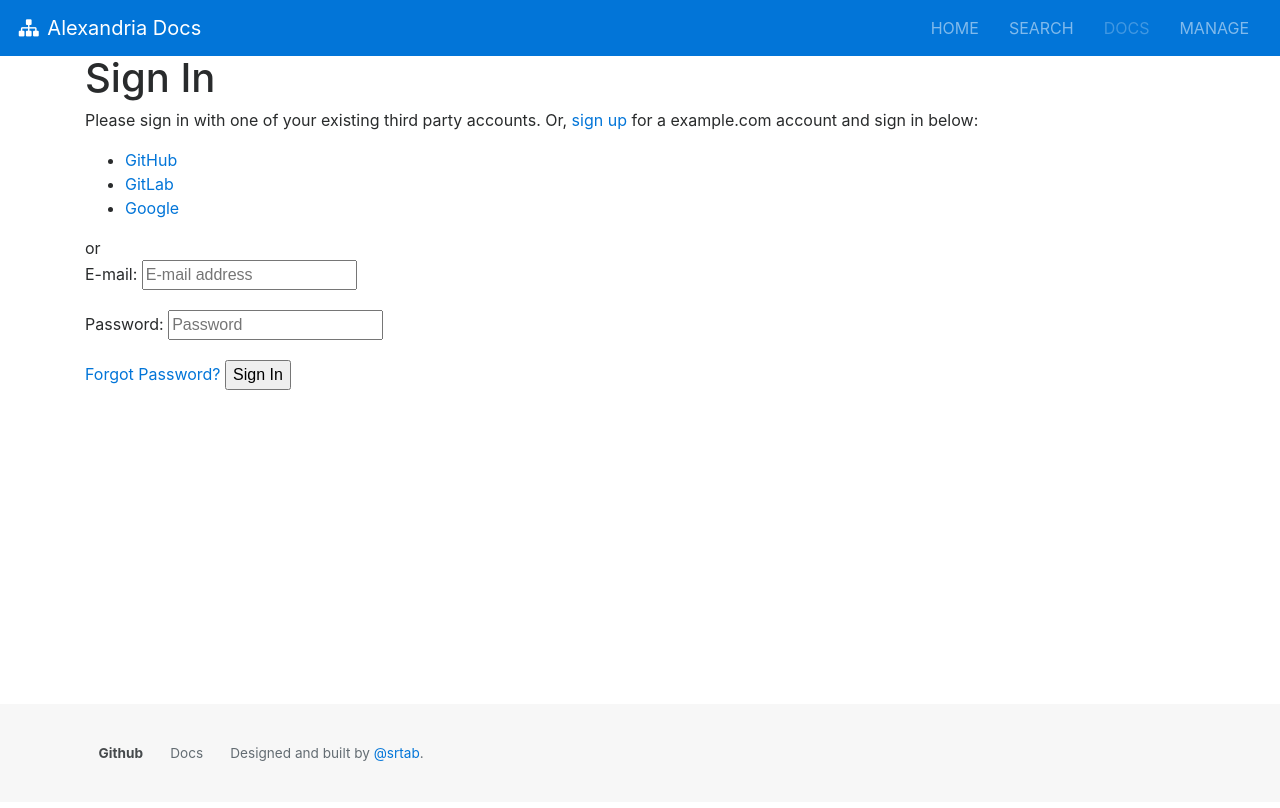
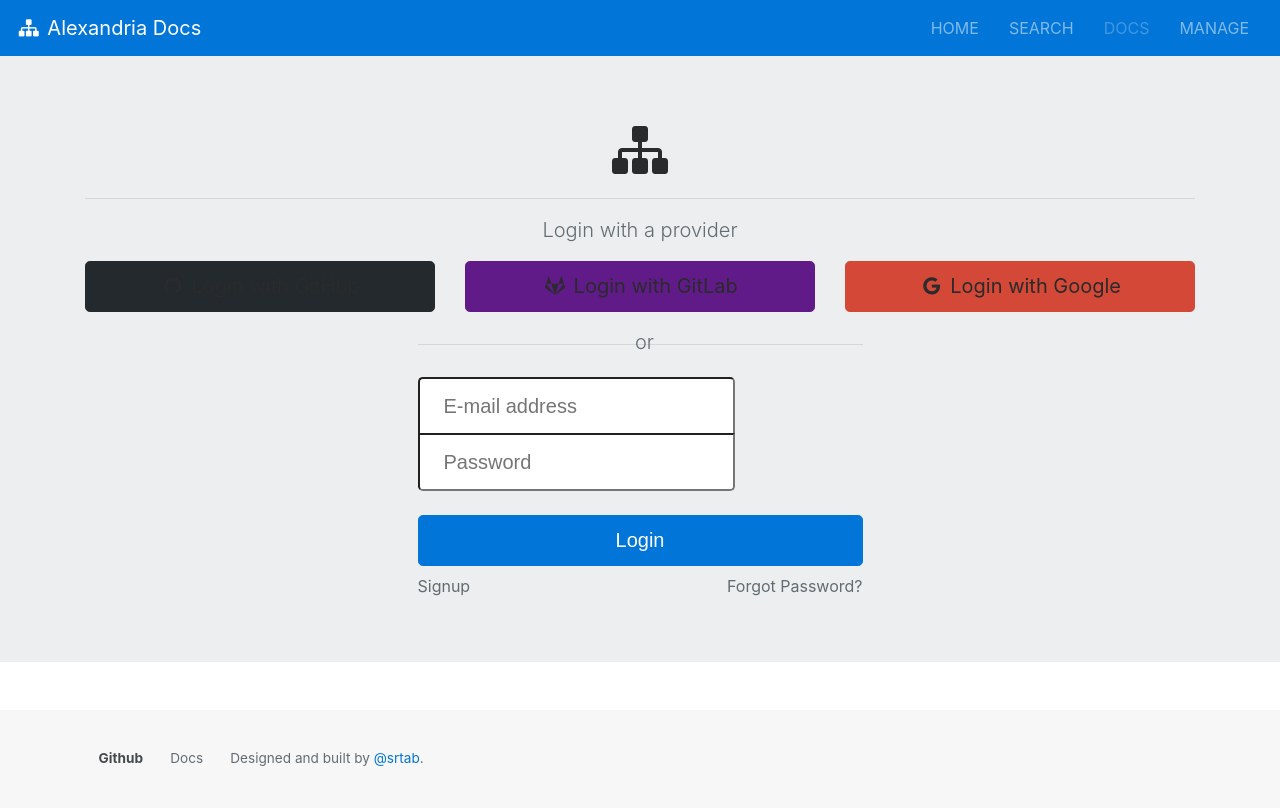
Before and after one commit to srtab/alexandriadocs, a Django app: page /accounts/login/ in a window 1280 px wide. Before the commit the page ends 761 px from the top, so only its background shows below. Run offline with Django 3.2, Linux system fonts and the light colour scheme; style sheets or scripts are compiled from the project's sources; some libraries are stand-ins or nearby versions.

Commit message:
Configured and styled login page

```diff
--- a/alexandriadocs/static/styles/pages/_login.scss
+++ b/alexandriadocs/static/styles/pages/_login.scss
@@ -4,4 +4,56 @@ Login Styles
 
 body.login {
 
+    .socialaccount-provider.github {
+        background-color: #24292e;
+        border-color: #24292e;
+
+        &:hover {
+            background-color: #0e1011;
+        }
+    }
+    .socialaccount-provider.gitlab {
+        background-color: #611b89;
+        border-color: #611b89;
+
+        &:hover {
+            background-color: #43135e;
+        }
+    }
+    .socialaccount-provider.google {
+        background-color: #d34836;
+        border-color: #d34836;
+
+        &:hover {
+            background-color: #b03626;
+        }
+    }
+
+    .rule-text {
+        position: relative;
+        margin-top: 2rem;
+        margin-bottom: 2rem;
+        text-align: center;
+
+        hr {
+            margin: 0;
+        }
+        span {
+            padding: 0 10px;
+            position: absolute;
+            top: -17px;
+            left: 50%;
+            margin-left: -15px;
+        }
+    }
+
+    input[name="login"] {
+        border-bottom-left-radius: 0;
+        border-bottom-right-radius: 0;
+        border-bottom: none;
+    }
+    input[name="password"] {
+        border-top-left-radius: 0;
+        border-top-right-radius: 0;
+    }
 }
--- a/alexandriadocs/templates/account/base.html
+++ b/alexandriadocs/templates/account/base.html
@@ -2,9 +2,5 @@
 
 
 {% block container %}
-
-    <div class="container">
-        {% block content %}{% endblock content %}
-    </div>
-
+    {% block content %}{% endblock content %}
 {% endblock container %}
--- /dev/null
+++ b/alexandriadocs/templates/account/login.html
@@ -0,0 +1,66 @@
+{% extends "account/base.html" %}
+
+{% load i18n %}
+{% load account socialaccount crispy_forms_field %}
+
+
+{% block head_title %}{% trans "Sign In" %}{% endblock head_title %}
+
+
+{% block body_class %}login{% endblock body_class %}
+
+
+{% block content %}
+
+    <div class="jumbotron jumbotron-fluid bg-light">
+        <div class="container">
+            <h1 class="display-4 text-center"><i class="fa fa-sitemap fa-fw" aria-hidden="true"></i></h1>
+
+            <hr>
+
+            {% get_providers as socialaccount_providers %}
+
+            {% if socialaccount_providers %}
+                <p class="lead text-center text-muted">{% trans "Login with a provider" %}</p>
+                <div class="socialaccount-providers">
+                    {% include "socialaccount/snippets/provider_list.html" with process="login" %}
+                </div>
+            {% else %}
+                <p>{% blocktrans %}If you have not created an account yet, then please <a href="{{ signup_url }}">sign up</a> first.{% endblocktrans %}</p>
+            {% endif %}
+
+            <div class="row justify-content-center">
+                <div class="col-12 col-lg-5">
+
+                    <div class="rule-text">
+                        <hr><span class="lead bg-light text-muted">or</span>
+                    </div>
+
+                    <form method="POST" action="{% url 'account_login' %}">
+                        {% csrf_token %}
+
+                        {% crispy_field form.login "class" "form-control-lg" %}
+                        {% crispy_field form.password "class" "form-control-lg" %}
+
+                        {% if redirect_field_value %}
+                            <input type="hidden" name="{{ redirect_field_name }}" value="{{ redirect_field_value }}" />
+                        {% endif %}
+
+                        <button class="btn btn-primary btn-lg btn-block mt-4 mb-2" type="submit">{% trans "Login" %}</button>
+                        <a class="text-muted" href="{{ signup_url }}">{% trans "Signup" %}</a>
+                        <a class="text-muted pull-right" href="{% url 'account_reset_password' %}">{% trans "Forgot Password?" %}</a>
+                    </form>
+
+                </div>
+            </div>
+
+
+        </div>
+    </div>
+
+{% endblock %}
+
+
+{% block extrajs %}
+    {% include "socialaccount/snippets/login_extra.html" %}
+{% endblock extrajs %}
--- a/alexandriadocs/templates/base.html
+++ b/alexandriadocs/templates/base.html
@@ -24,7 +24,7 @@
 
     {% block extrastyle %}{% endblock extrastyle %}
 </head>
-<body class="{% block bodyextraclass %}{% endblock bodyextraclass %}">
+<body class="{% block body_class %}{% endblock body_class %}">
 
     {% block header %}
         {% include "includes/header.html" %}
@@ -45,7 +45,7 @@
     <!-- BEGIN: javascripts from vendors -->
     {% compress js %}
         <script type="text/javascript" charset="utf-8" src="{% static 'vendor/jquery/dist/jquery.min.js' %}"></script>
-        <script type="text/javascript" charset="utf-8" src="{% static 'vendor/tether/dist/js/tether.min.js' %}"></script>
+        <script type="text/javascript" charset="utf-8" src="{% static 'vendor/popper.js/dist/umd/popper.min.js' %}"></script>
         <script type="text/javascript" charset="utf-8" src="{% static 'vendor/bootstrap/dist/js/bootstrap.min.js' %}"></script>
     {% endcompress %}
     <!-- END: javascripts from vendors -->
--- /dev/null
+++ b/alexandriadocs/templates/socialaccount/snippets/provider_list.html
@@ -0,0 +1,14 @@
+{% load socialaccount i18n %}
+
+{% get_providers as socialaccount_providers %}
+
+<div class="row">
+    {% for provider in socialaccount_providers %}
+        <div class="col-12 col-lg">
+            <a title="{{provider.name}}" class="btn btn-block btn-secondary btn-lg socialaccount-provider {{provider.id}}"
+               href="{% provider_login_url provider.id process=process scope=scope auth_params=auth_params %}">
+                <i class="fa fa-{{provider.id}} fa-fw" aria-hidden="true"></i> {% trans "Login with" %} {{provider.name}}
+            </a>
+        </div>
+    {% endfor %}
+</div>
```
